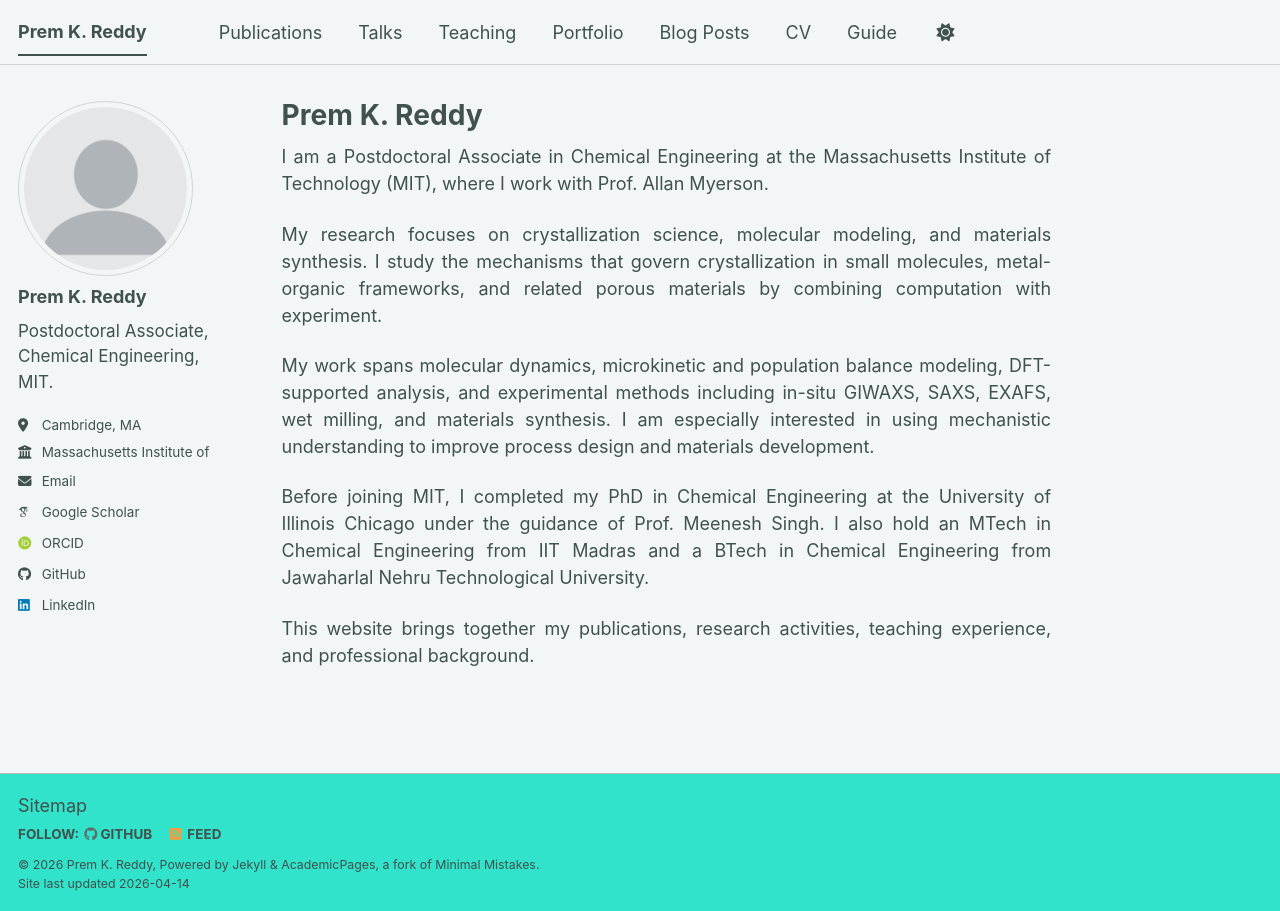
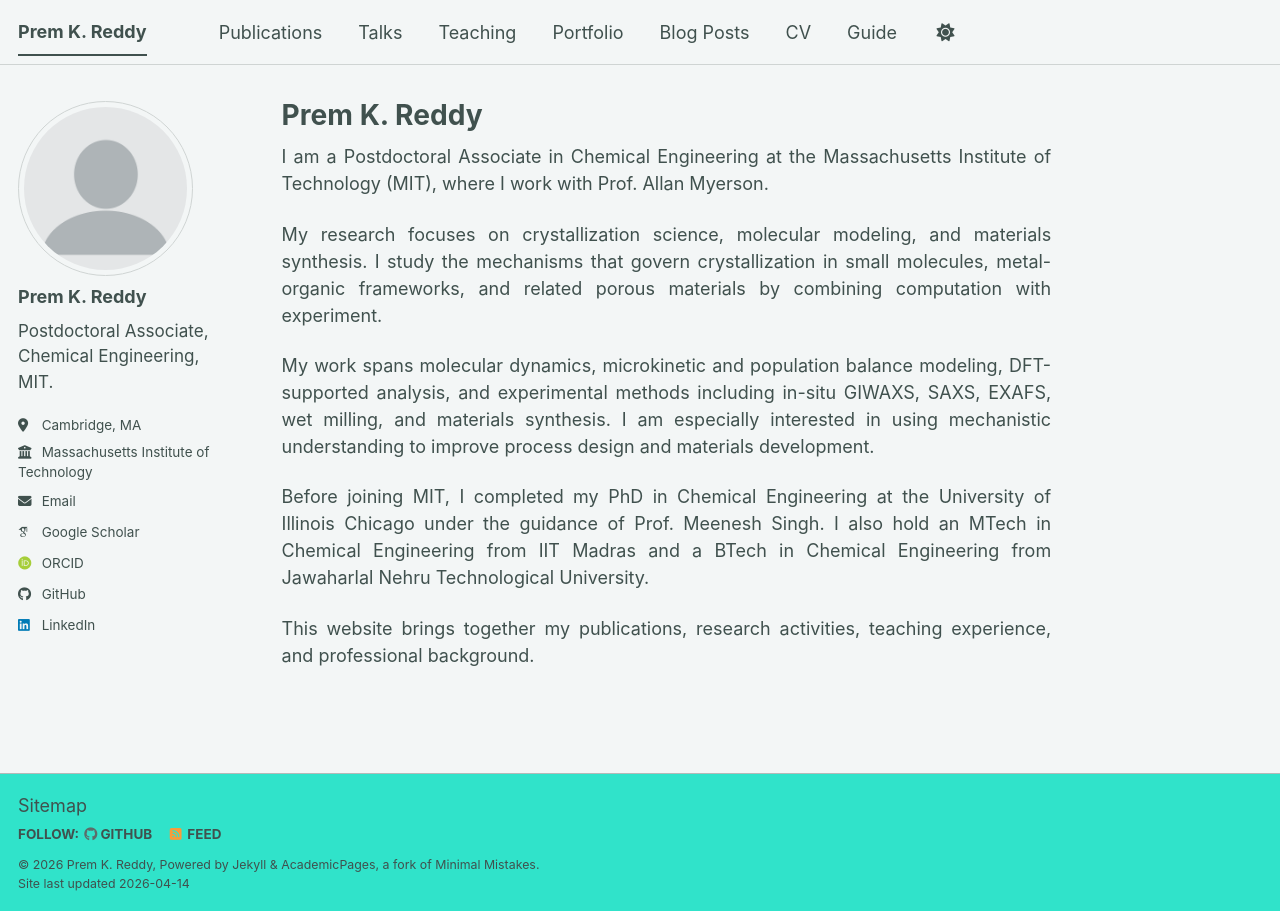
Before and after one commit to prmrdy/portfolio, a Jekyll site: the page built from _pages/about.md, in a window 1280 px wide. Built offline with Jekyll 4.4.1, drawn with Linux system fonts in a browser that asks for light colours; some web fonts are replaced; a script bundle is joined from its source files by our own code; library files that are not in the unit come from our copies.

Commit message:
Adjust text alignment and add sidebar styles

```diff
--- a/assets/css/main.scss
+++ b/assets/css/main.scss
@@ -52,6 +52,8 @@
   overflow-wrap: anywhere;
 }
 
-.home-about p {
-  text-align: justify;
+.sidebar .author__urls li,
+.sidebar .author__urls a {
+  white-space: normal;
+  overflow-wrap: anywhere;
 }
```
